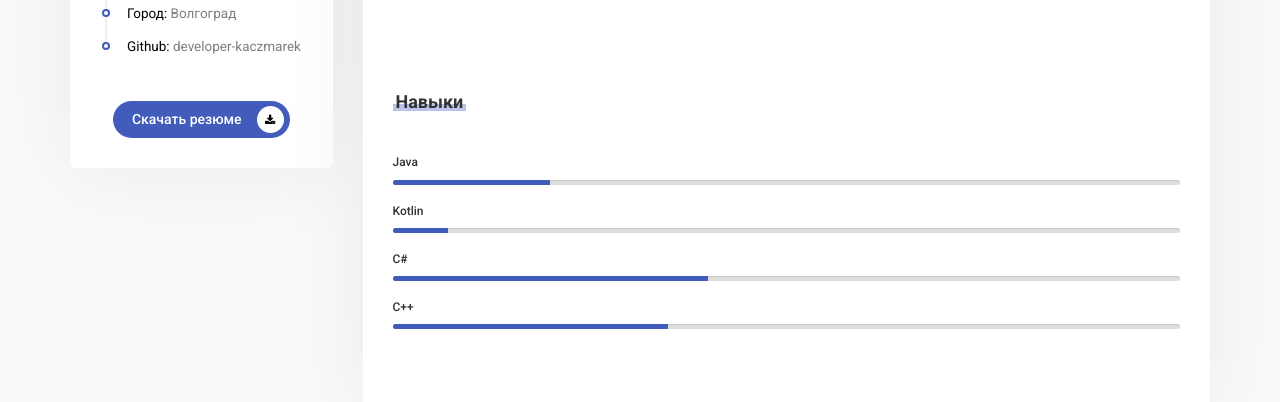
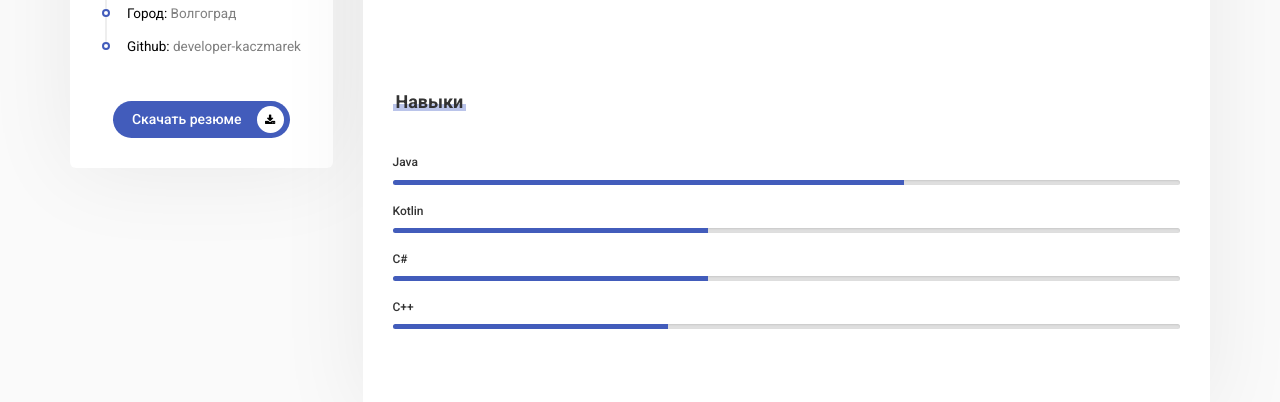
Before and after one commit to developer-kaczmarek/developer-kaczmarek.github.io, a plain HTML site: page index.html in a window 1280 px wide. Shown: the part 388-790 px from the top of the page. Drawn offline with Linux system fonts and the light colour scheme.

Commit message:
Update index.html

```diff
--- a/index.html
+++ b/index.html
@@ -125,13 +125,13 @@
                             <li>
                                 <h3>Java</h3>
                                 <div class="progress">
-                                    <div class="percentage" style="width:20%;"></div>
+                                    <div class="percentage" style="width:65%;"></div>
                                 </div>
                             </li>
                             <li>
                                 <h3>Kotlin</h3>
                                 <div class="progress">
-                                    <div class="percentage" style="width:7%;"></div>
+                                    <div class="percentage" style="width:40%;"></div>
                                 </div>
                             </li>
                             <li>
```
